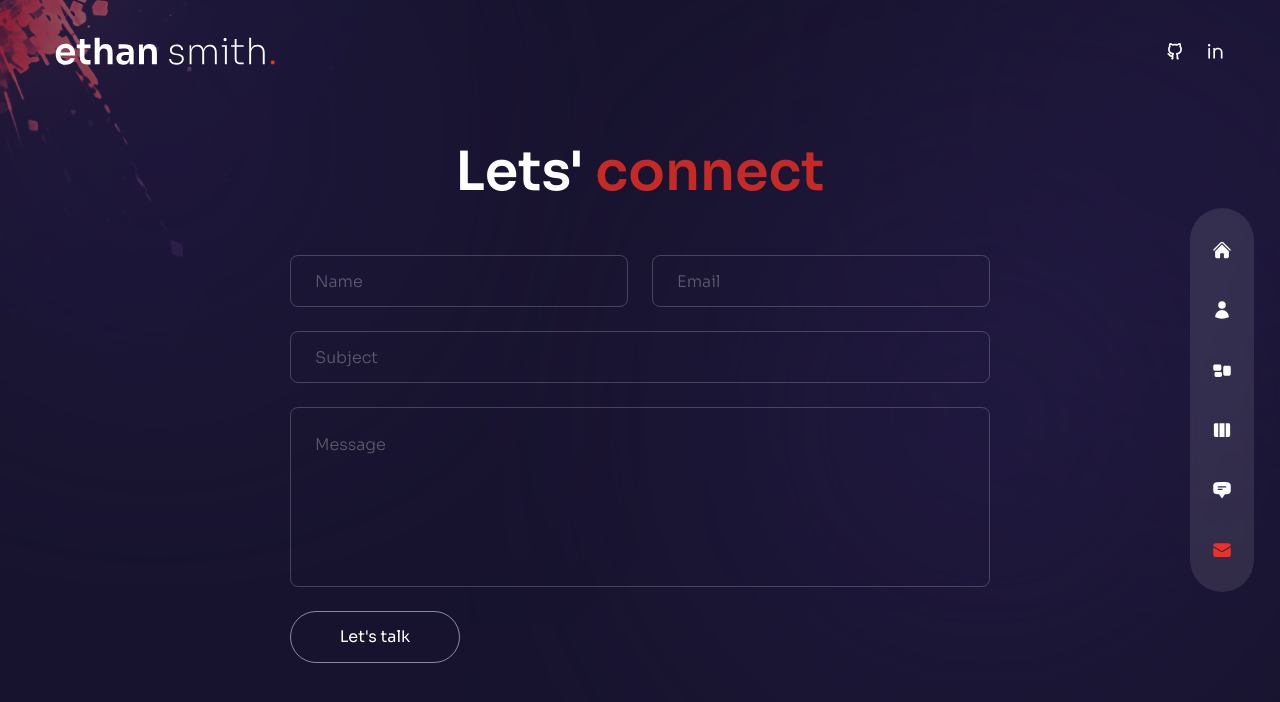
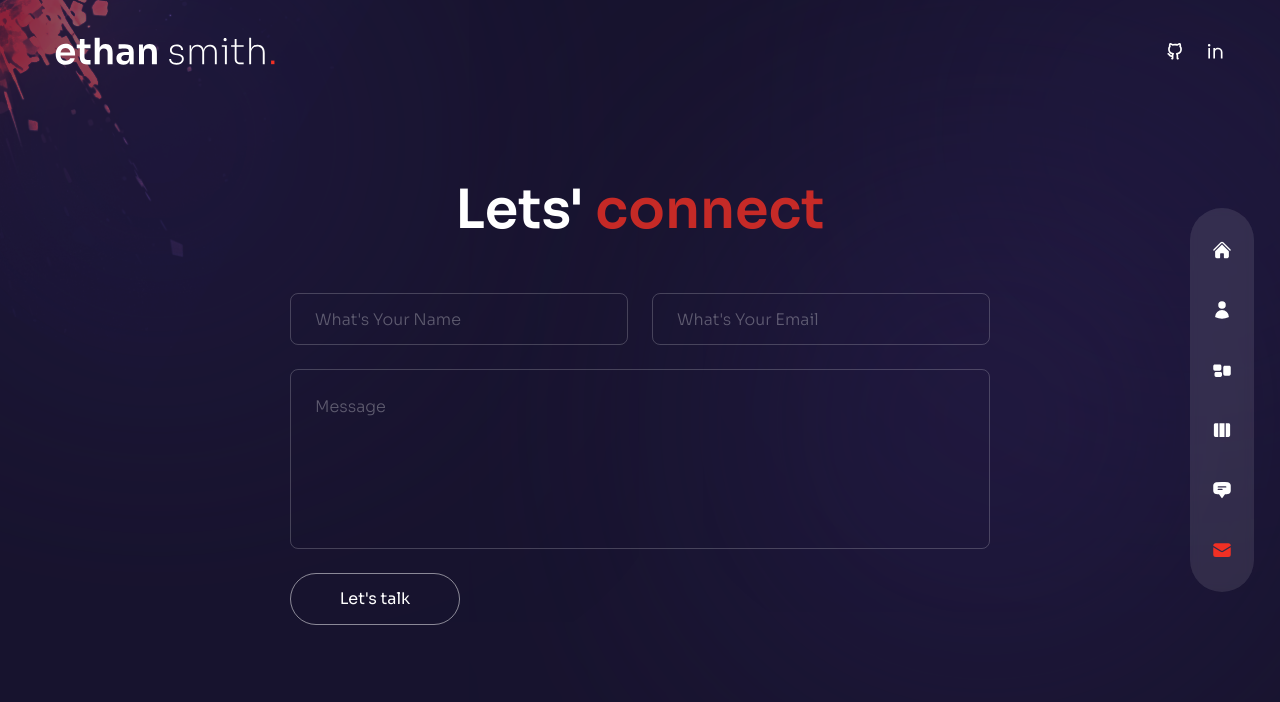
Before and after one commit to Hoangpham2603/Hpresume2, a Next.js app: page /contact in a window 1280 px wide. Shown: the top 702 px of the page. Built offline with nearby package versions, Linux system fonts and the light colour scheme.

Commit message:
kjshjkdas

```diff
--- a/package.json
+++ b/package.json
@@ -9,13 +9,16 @@
     "lint": "next lint"
   },
   "dependencies": {
+    "@emailjs/browser": "^3.11.0",
     "@next/font": "^13.4.4",
+    "emailjs-com": "^3.2.0",
     "framer-motion": "^10.12.16",
     "next": "13.4.3",
     "react": "18.2.0",
     "react-countup": "^6.4.2",
     "react-dom": "18.2.0",
     "react-icons": "^4.8.0",
+    "react-toastify": "^9.1.3",
     "react-tsparticles": "^2.9.3",
     "swiper": "^9.4.0",
     "tailwind-scrollbar": "^3.0.4",
--- a/pages/_app.js
+++ b/pages/_app.js
@@ -8,12 +8,17 @@ import { useRouter } from "next/router";
 //framer motion
 import { motion, AnimatePresence } from "framer-motion";
 
+import { ToastContainer } from "react-toastify";
+import "react-toastify/dist/ReactToastify.css";
+
 function MyApp({ Component, pageProps }) {
   const router = useRouter();
   return (
     <Layout>
       <AnimatePresence mode="wait">
         <motion.div key={router.route} className="h-full">
+          <ToastContainer />
+
           <Transition />
           <Component {...pageProps} />
         </motion.div>
--- a/pages/about/index.jsx
+++ b/pages/about/index.jsx
@@ -41,7 +41,7 @@ const aboutData = [
           <FaReact />,
           <SiNextdotjs />,
           <SiFramer />,
-          <FaWordpress />,
+          // <FaWordpress />,
         ],
       },
       {
@@ -50,19 +50,19 @@ const aboutData = [
       },
     ],
   },
-  {
-    title: "awards",
-    info: [
-      {
-        title: "Webby Awards - Honoree",
-        stage: "2011 - 2012",
-      },
-      {
-        title: "Adobe Design Achievement Awards - Finalist",
-        stage: "2009 - 2010",
-      },
-    ],
-  },
+  // {
+  //   title: "awards",
+  //   info: [
+  //     {
+  //       title: "Webby Awards - Honoree",
+  //       stage: "2011 - 2012",
+  //     },
+  //     {
+  //       title: "Adobe Design Achievement Awards - Finalist",
+  //       stage: "2009 - 2010",
+  //     },
+  //   ],
+  // },
   {
     title: "experience",
     info: [
@@ -80,23 +80,23 @@ const aboutData = [
       },
     ],
   },
-  {
-    title: "credentials",
-    info: [
-      {
-        title: "Web Development - ABC University, LA, CA",
-        stage: "2011",
-      },
-      {
-        title: "Computer Science Diploma - AV Technical Institute",
-        stage: "2009",
-      },
-      {
-        title: "Certified Graphic Designer - ABC Institute, Los Angeles, CA",
-        stage: "2006",
-      },
-    ],
-  },
+  // {
+  //   title: "credentials",
+  //   info: [
+  //     {
+  //       title: "Web Development - ABC University, LA, CA",
+  //       stage: "2011",
+  //     },
+  //     {
+  //       title: "Computer Science Diploma - AV Technical Institute",
+  //       stage: "2009",
+  //     },
+  //     {
+  //       title: "Certified Graphic Designer - ABC Institute, Los Angeles, CA",
+  //       stage: "2006",
+  //     },
+  //   ],
+  // },
 ];
 
 const About = () => {
--- a/pages/api/hello.js
+++ b/pages/api/hello.js
@@ -1,5 +1,5 @@
 // Next.js API route support: https://nextjs.org/docs/api-routes/introduction
 
-export default function handler(req, res) {
-  res.status(200).json({ name: 'John Doe' })
-}
+// export default function handler(req, res) {
+//   res.status(200).json({ name: 'John Doe' })
+// }
--- a/pages/contact/index.jsx
+++ b/pages/contact/index.jsx
@@ -8,8 +8,62 @@ import { motion } from "framer-motion";
 
 //variants:
 import { fadeIn } from "../../variants";
+import { useState } from "react";
+
+//emailJS
+import emailjs from "@emailjs/browser";
+import { toast } from "react-toastify";
 
 const Contact = () => {
+  const [form, setForm] = useState({
+    name: "",
+    email: "",
+    message: "",
+  });
+
+  const [loading, setLoading] = useState(false);
+
+  const handleChange = (e) => {
+    const { value, name } = e.target;
+    setForm({ ...form, [name]: value });
+  };
+
+  const handleSubmit = (e) => {
+    e.preventDefault();
+    setLoading(true);
+
+    emailjs
+      .send(
+        "service_wli051r",
+        "template_vij2qgv",
+        {
+          from_name: form.name,
+          to_name: "Hoang",
+          from_email: form.email,
+          to_email: "kunpham2603@gmail.com",
+          message: form.message,
+        },
+        "gwv04vgjkrfNu2HOH"
+      )
+      .then(
+        () => {
+          setLoading(false),
+            // alert("Thank you, I will get back to you as soon as possible");
+            toast.success(
+              "Thank you, I will get back to you as soon as possible",
+              { autoClose: 1000 }
+            );
+          setForm({ name: "", email: "", message: "" });
+        },
+        (err) => {
+          setLoading(false);
+
+          console.log(err);
+
+          toast.error("uh-oh what have you done!", { autoClose: 1000 });
+        }
+      );
+  };
   return (
     <div className="h-full bg-primary/30">
       <div className="container mx-auto py-32 text-center xl:text-left flex items-center justify-center h-full">
@@ -32,19 +86,40 @@ const Contact = () => {
             animate="show"
             exit="hidden"
             className="flex-1 flex flex-col gap-6 w-full mx-auto"
+            onSubmit={handleSubmit}
           >
             {/* input group */}
             <div className="flex gap-x-6 w-full">
-              <input type="text" placeholder="name" className="input" />
-              <input type="email" placeholder="email" className="input" />
+              <input
+                name="name"
+                type="text"
+                placeholder="What's your name"
+                className="input"
+                value={form.name}
+                onChange={handleChange}
+              />
+              <input
+                name="email"
+                type="email"
+                placeholder="What's your email"
+                className="input"
+                value={form.email}
+                onChange={handleChange}
+              />
             </div>
-            <input type="text" placeholder="subject" className="input" />
+
             <textarea
+              value={form.message}
+              name="message"
               placeholder="message"
               rows="10"
               className="textarea"
+              onChange={handleChange}
             ></textarea>
-            <button className="btn rounded-full border border-white/50 max-w-[170px] px-8 transition-all duration-300 flex items-center justify-center overflow-hidden hover:border-accent group">
+            <button
+              className="btn rounded-full border border-white/50 max-w-[170px] px-8 transition-all duration-300 flex items-center justify-center overflow-hidden hover:border-accent group"
+              type="submit"
+            >
               <span className="group-hover:-translate-y-[120%] group-hover:opacity-0 transition-all duration-300">
                 Let's talk
               </span>
```
Also changed, not shown: 1 other file (tests, documents, lock files or other folders).
